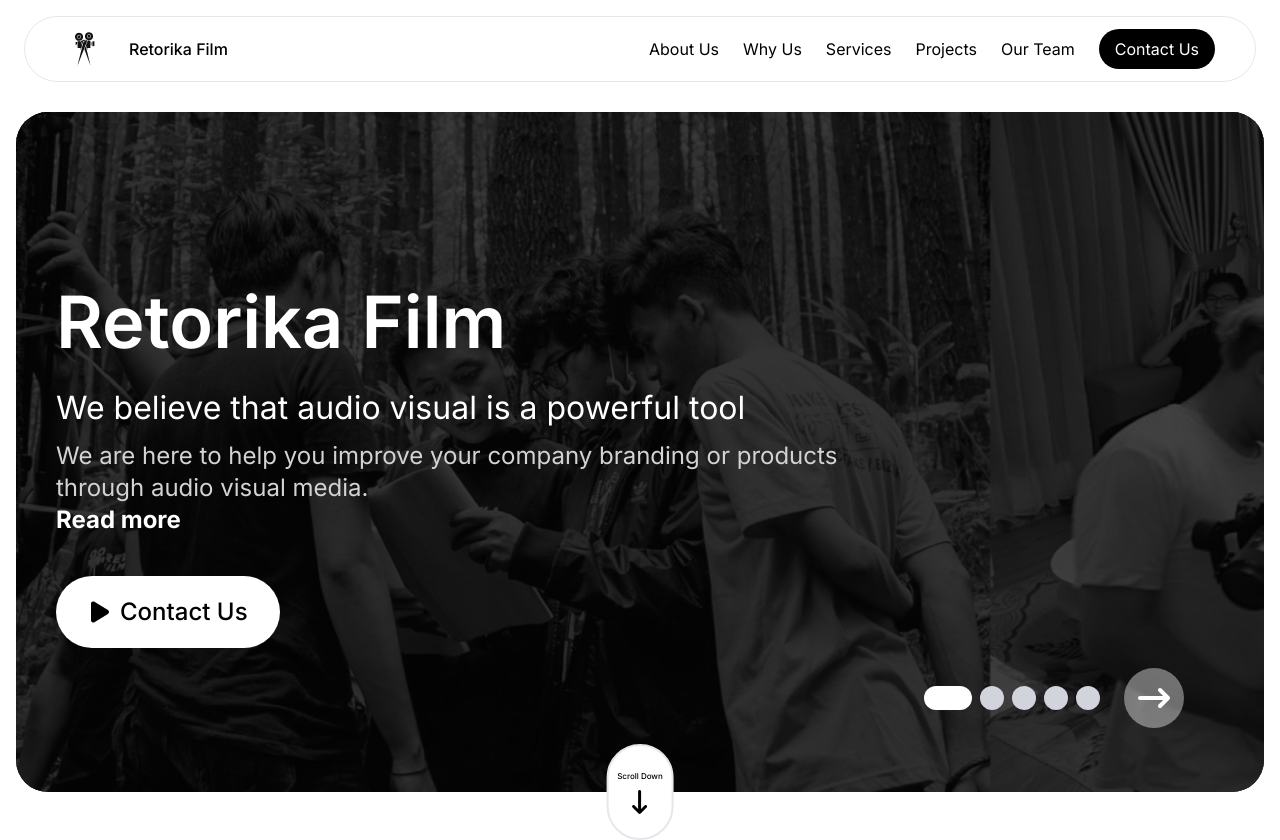
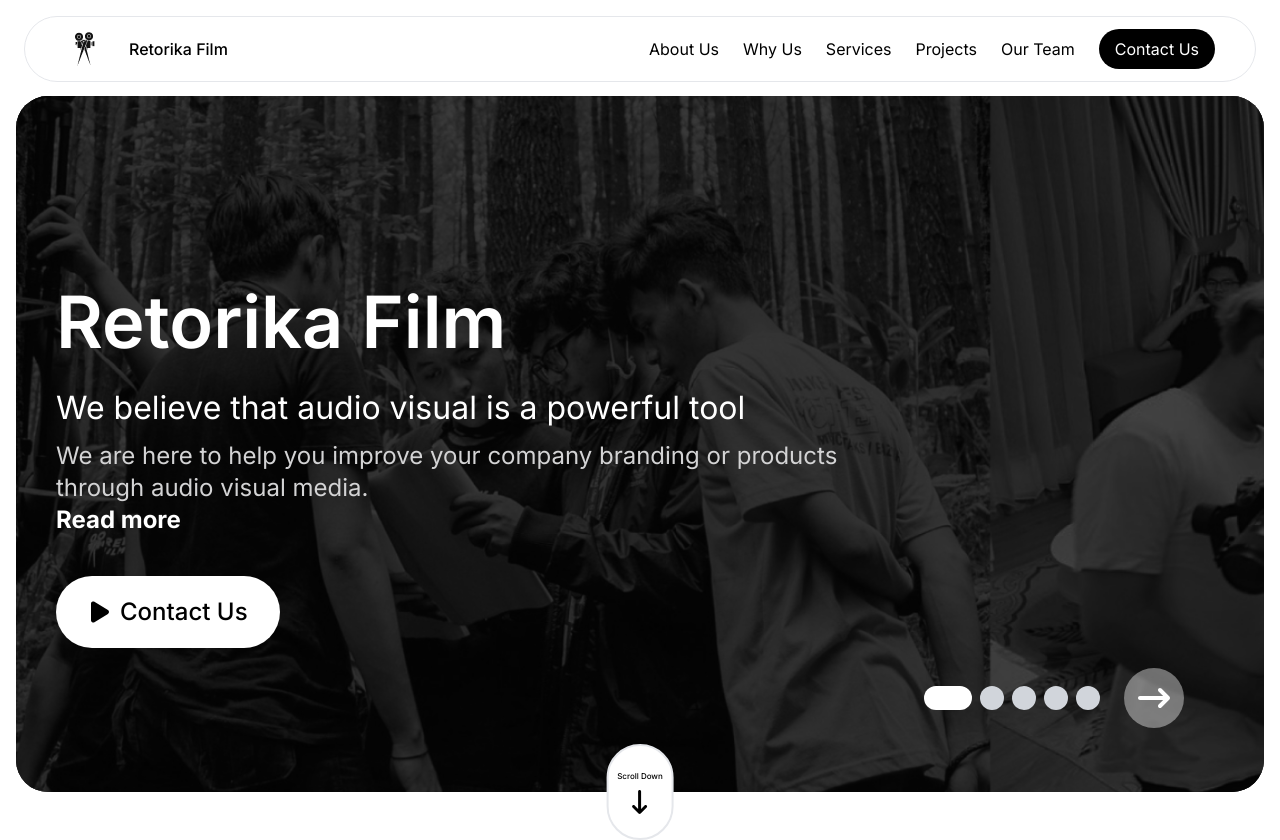
Before and after one commit to danielaryass/retorika-film, a Next.js app: page / in a window 1280 px wide. Shown: the top 840 px of the page. Built offline with nearby package versions, Linux system fonts and the light colour scheme.

Commit message:
chore: change pt in hero section

```diff
--- a/components/HeroSection.tsx
+++ b/components/HeroSection.tsx
@@ -94,7 +94,7 @@ export default function HeroSection() {
     return () => clearInterval(interval);
   }, [heroActive]);
   return (
-    <div className="px-4 pt-24 md:pt-28 pb-2 md:aspect-video w-full h-screen  ">
+    <div className="px-4 pt-24  pb-2 md:aspect-video w-full h-screen  ">
       <AnimatePresence mode="wait">
         <motion.div
           className="h-full w-full  rounded-[32px]  relative  bg-black "
```
